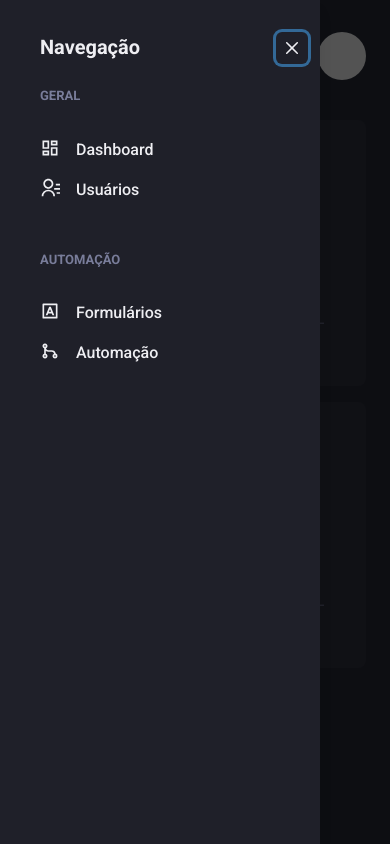
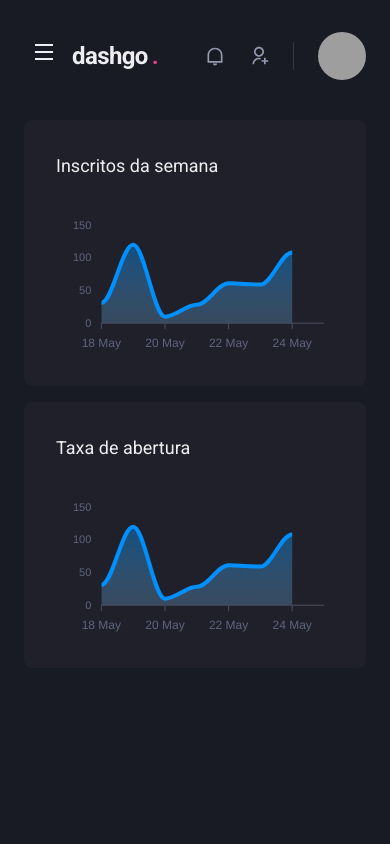
Before and after one commit to gabrielviol/Dashgo, a Next.js app: page /dashboard in a window 390 px wide. Built offline with nearby package versions, Linux system fonts and the light colour scheme; grey boxes are pictures that could not be loaded.

Commit message:
responsiveness: Sidebar

```diff
--- a/src/components/Header/index.tsx
+++ b/src/components/Header/index.tsx
@@ -1,10 +1,14 @@
-import { Flex, useBreakpointValue } from '@chakra-ui/react'
+import { Flex, Icon, IconButton, useBreakpointValue } from '@chakra-ui/react'
+import { RiMenuLine } from 'react-icons/ri'
+import { useSidebarDrawer } from '../../contexts/SidebarDrawerContext'
 import { Logo } from './Logo'
 import { NotificationsNav } from './NotificationsNav'
 import { Profile } from './Profile'
 import { SearchBox } from './SearchBox'
 
 export function Header() {
+  const { onOpen } = useSidebarDrawer()
+
   const isWideVersion = useBreakpointValue({
     base: false,
     lg: true,
@@ -21,6 +25,17 @@
       px="6"
       align="center"
     >
+      {!isWideVersion && (
+        <IconButton
+          aria-label="Open navigation"
+          icon={<Icon as={RiMenuLine} />}
+          fontSize="24"
+          variant="unstyled"
+          onClick={onOpen}
+          mr="2"
+        ></IconButton>
+      )}
+
       <Logo />
 
       {isWideVersion && <SearchBox />}
--- a/src/components/Sidebar/index.tsx
+++ b/src/components/Sidebar/index.tsx
@@ -8,9 +8,11 @@
   DrawerOverlay,
   useBreakpointValue,
 } from '@chakra-ui/react'
+import { useSidebarDrawer } from '../../contexts/SidebarDrawerContext'
 import { SidebarNav } from './SidebarNav'
 
 export function Sidebar() {
+  const { isOpen, onClose } = useSidebarDrawer()
   const isDrawerSidebar = useBreakpointValue({
     base: true,
     lg: false,
@@ -18,7 +20,7 @@
 
   if (isDrawerSidebar) {
     return (
-      <Drawer isOpen={true} placement="left" onClose={() => {}}>
+      <Drawer isOpen={isOpen} placement="left" onClose={onClose}>
         <DrawerOverlay>
           <DrawerContent bg="gray.800" p="4">
             <DrawerCloseButton mt="6" />
--- /dev/null
+++ b/src/contexts/SidebarDrawerContext.tsx
@@ -0,0 +1,30 @@
+import { useDisclosure, UseDisclosureReturn } from '@chakra-ui/react'
+import { useRouter } from 'next/router'
+import { createContext, ReactNode, useContext, useEffect } from 'react'
+
+interface SidebarDrawerProviderProps {
+  children: ReactNode
+}
+
+type SidebarDrawerContextData = UseDisclosureReturn
+
+const SidebarDrawerContext = createContext({} as SidebarDrawerContextData)
+
+export function SidebarDrawerProvider({
+  children,
+}: SidebarDrawerProviderProps) {
+  const disclosure = useDisclosure()
+  const router = useRouter()
+
+  useEffect(() => {
+    disclosure.onClose()
+  }, [router.asPath])
+
+  return (
+    <SidebarDrawerContext.Provider value={disclosure}>
+      {children}
+    </SidebarDrawerContext.Provider>
+  )
+}
+
+export const useSidebarDrawer = () => useContext(SidebarDrawerContext)
--- a/src/pages/_app.tsx
+++ b/src/pages/_app.tsx
@@ -1,11 +1,14 @@
 import type { AppProps } from 'next/app'
 import { ChakraProvider } from '@chakra-ui/react'
 import { theme } from '../styles/theme'
+import { SidebarDrawerProvider } from '../contexts/SidebarDrawerContext'
 
 export default function App({ Component, pageProps }: AppProps) {
   return (
     <ChakraProvider theme={theme}>
-      <Component {...pageProps} />
+      <SidebarDrawerProvider>
+        <Component {...pageProps} />
+      </SidebarDrawerProvider>
     </ChakraProvider>
   )
 }
```
